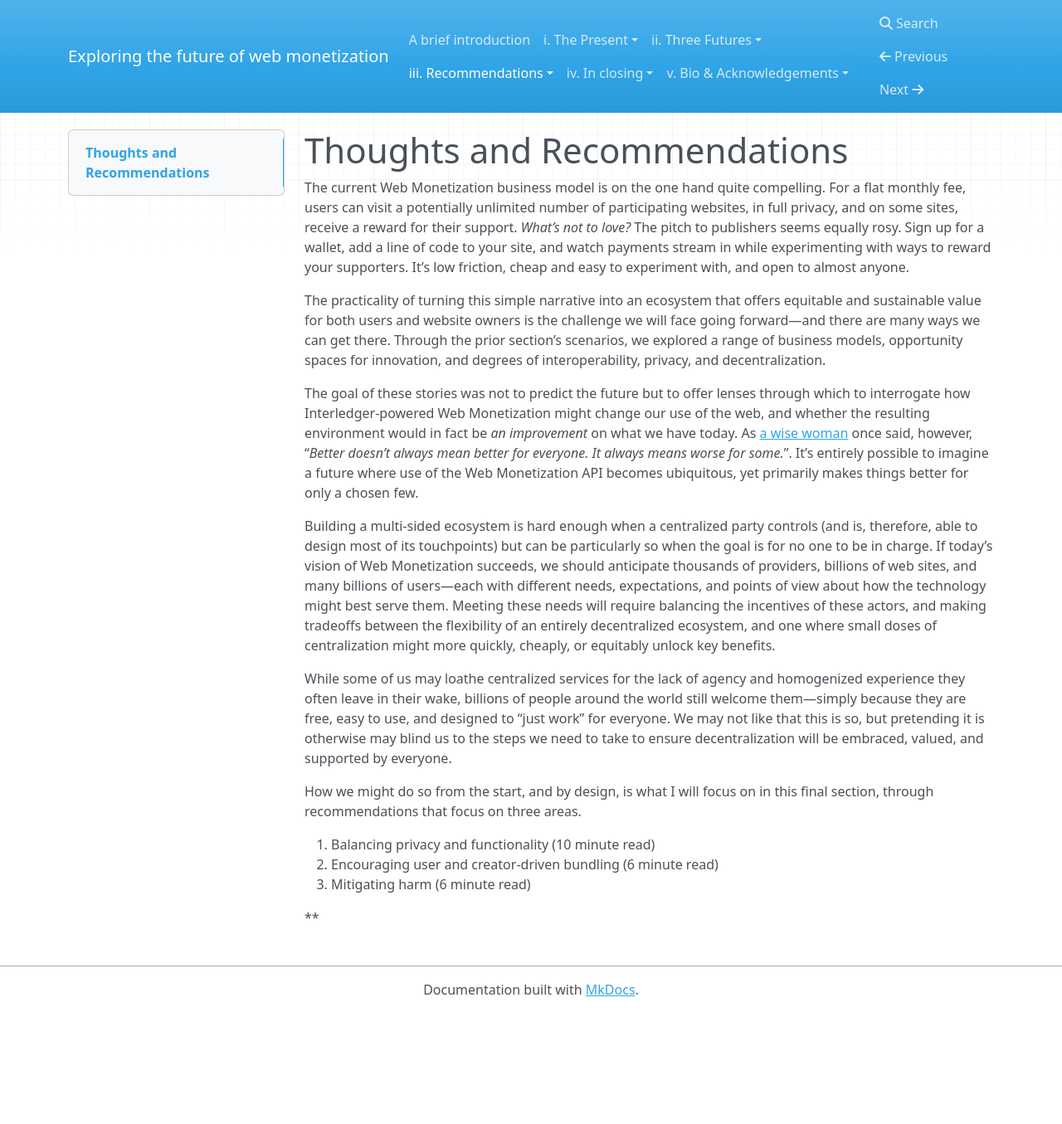
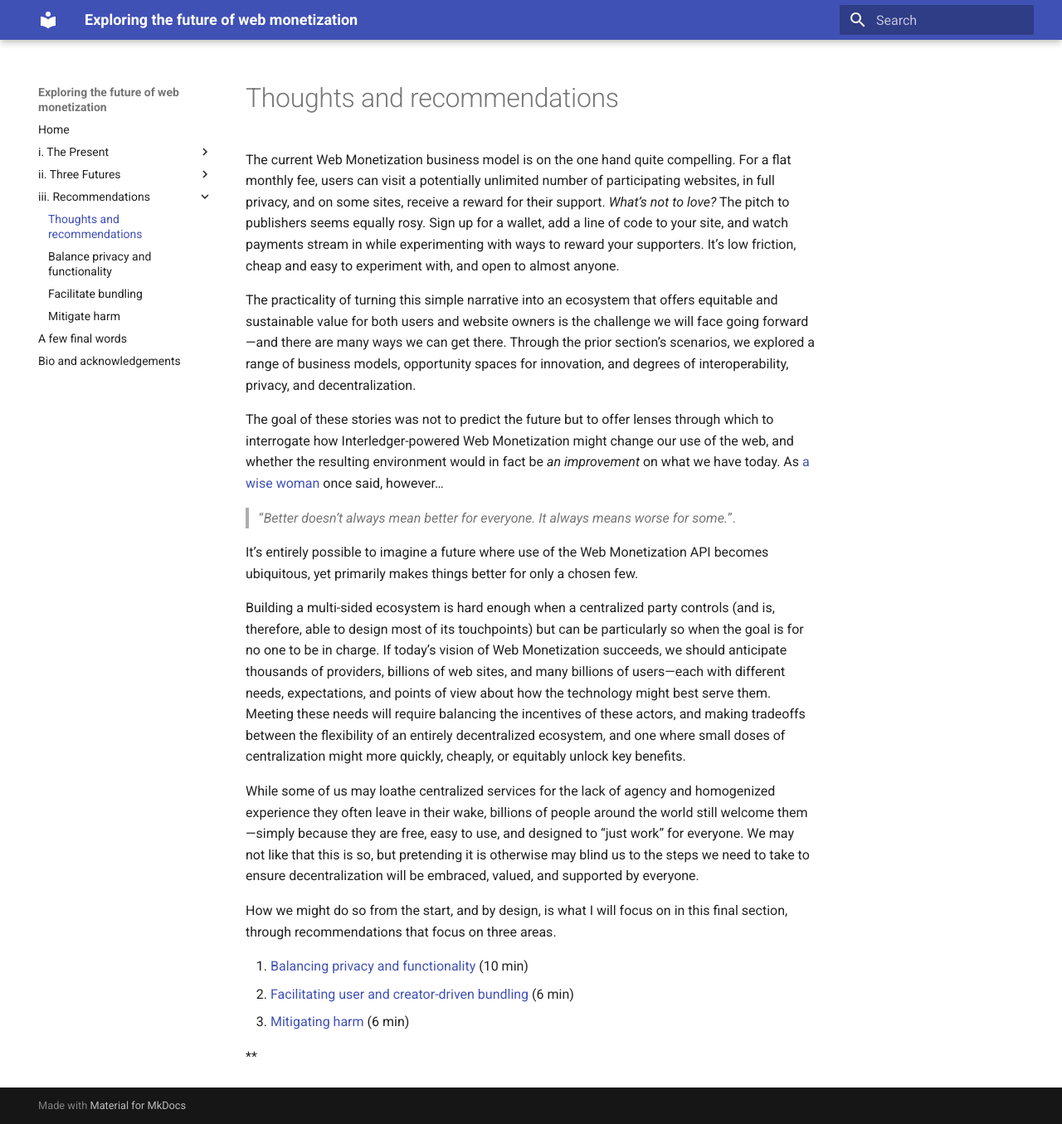
Before and after one commit to yiibu/web-monetization, an MkDocs documentation site: the page built from docs/recommendations/index.md, in a window 1280 px wide and 1355 px high. Shown: the whole window at 83% size. Built offline with MkDocs 1.6.1 and Material for MkDocs 9.7.7, drawn with Linux system fonts in a browser that asks for light colours; nearby versions of some CDN libraries.

Commit message:
Post TOC
TOC updates including renaming. May still move closing and acknowledgements out of folders.

```diff
--- a/docs/iii.  Recommendations/index.md
+++ b/docs/recommendations/index.md
@@ -1,10 +1,13 @@
-# Thoughts and Recommendations
+# Thoughts and recommendations
 
 The current Web Monetization business model is on the one hand quite compelling. For a flat monthly fee, users can visit a potentially unlimited number of participating websites, in full privacy, and on some sites, receive a reward for their support. _What’s not to love?_ The pitch to publishers seems equally rosy. Sign up for a wallet, add a line of code to your site, and watch payments stream in while experimenting with ways to reward your supporters. It’s low friction, cheap and easy to experiment with, and open to almost anyone.
 
 The practicality of turning this simple narrative into an ecosystem that offers equitable and sustainable value for both users and website owners is the challenge we will face going forward—and there are many ways we can get there. Through the prior section’s scenarios, we explored a range of business models, opportunity spaces for innovation, and degrees of interoperability, privacy, and decentralization.
 
-The goal of these stories was not to predict the future but to offer lenses through which to interrogate how Interledger-powered Web Monetization might change our use of the web, and whether the resulting environment would in fact be _an improvement_ on what we have today. As [a wise woman](https://www.sparknotes.com/lit/handmaid/quotes/character/the-commander/#:~:text=Better%20never%20means%20better%20for,who%20do%20not%20have%20power.) once said, however, “_Better doesn’t always mean better for everyone. It always means worse for some._”. It’s entirely possible to imagine a future where use of the Web Monetization API becomes ubiquitous, yet primarily makes things better for only a chosen few.
+The goal of these stories was not to predict the future but to offer lenses through which to interrogate how Interledger-powered Web Monetization might change our use of the web, and whether the resulting environment would in fact be _an improvement_ on what we have today. As [a wise woman](https://www.sparknotes.com/lit/handmaid/quotes/character/the-commander/#:~:text=Better%20never%20means%20better%20for,who%20do%20not%20have%20power.) once said, however…
+>“_Better doesn’t always mean better for everyone. It always means worse for some._”.
+
+It’s entirely possible to imagine a future where use of the Web Monetization API becomes ubiquitous, yet primarily makes things better for only a chosen few.
 
 Building a multi-sided ecosystem is hard enough when a centralized party controls (and is, therefore, able to design most of its touchpoints) but can be particularly so when the goal is for no one to be in charge. If today’s vision of Web Monetization succeeds, we should anticipate thousands of providers, billions of web sites, and many billions of users—each with different needs, expectations, and points of view about how the technology might best serve them. Meeting these needs will require balancing the incentives of these actors, and making tradeoffs between the flexibility of an entirely decentralized ecosystem, and one where small doses of centralization might more quickly, cheaply, or equitably unlock key benefits.
 
@@ -13,8 +16,8 @@ While some of us may loathe centralized services for the lack of agency and homo
 How we might do so from the start, and by design, is what I will focus on in this final section, through recommendations that focus on three areas.
 
 
-1. Balancing privacy and functionality  (10 minute read)
-2. Encouraging user and creator-driven bundling (6 minute read)
-3. Mitigating harm (6 minute read)
+1. [Balancing privacy and functionality](balance-privacy-and-functionality.md) (10 min)
+2. [Facilitating user and creator-driven bundling](facilitate-bundling.md) (6 min)
+3. [Mitigating harm](mitigate-harm.md) (6 min)
 
  **
--- a/mkdocs.yml
+++ b/mkdocs.yml
@@ -1,14 +1,36 @@
 site_name: Exploring the future of web monetization
+
 theme:
   name: material
   custom_dir: overrides
+
+
+
 google_analytics:
   - UA-58229362-4
   - auto
+
+nav:
+  - Home: index.md
+  - i. The Present:
+    - A technology in two parts: the-present/index.md
+    - What is the Interledger protocol?: the-present/what-is-the-interledger-protocol.md
+    - What is Web Monetization?: the-present/what-is-web-monetization.md
+  - ii. Three Futures:
+    - Three glimpses of the future: three-futures/index.md
+    - Reset the open web: three-futures/reset-the-open-web.md
+    - The bundled web: three-futures/the-bundled-web.md
+    - Not your parent's web: three-futures/not-your-parents-web.md
+  - iii. Recommendations:
+    - Thoughts and recommendations: recommendations/index.md
+    - Balance privacy and functionality: recommendations/balance-privacy-and-functionality.md
+    - Facilitate bundling: recommendations/facilitate-bundling.md
+    - Mitigate harm: recommendations/mitigate-harm.md
+  - A few final words: in-closing/index.md
+  - Bio and acknowledgements: bio-acknowledgements/index.md
+
+
+
 markdown_extensions:
   - admonition
   - pymdownx.tabbed
-theme:
-  features:
-    - toc.integrate
-    - navigation.instant
```
Also changed, not shown: docs/ii. Three Futures/index.md (deleted, +0 -20 lines), docs/index.md (+3 -3 lines), docs/the-present/index.md (renamed from docs/i. The Present/index.md, +1 -1 lines), docs/three-futures/index.md (added, +20 -0 lines), docs/bio-acknowledgements/index.md (renamed from docs/v. Bio & Acknowledgements/index.md), docs/in-closing/index.md (renamed from docs/iv. In closing/In closing.md), docs/recommendations/balance-privacy-and-functionality.md (renamed from docs/iii.  Recommendations/a. Balance privacy and functionality.md), docs/recommendations/facilitate-bundling.md (renamed from docs/iii.  Recommendations/b. Facilitate bundling.md), docs/recommendations/mitigate-harm.md (renamed from docs/iii.  Recommendations/c. Mitigate harm.md), docs/the-present/what-is-the-interledger-protocol.md (renamed from docs/i. The Present/a. What is the Interledger protocol?.md), docs/the-present/what-is-web-monetization.md (renamed from docs/i. The Present/b. What is Web Monetization?.md), docs/three-futures/not-your-parents-web.md (renamed from docs/ii. Three Futures/c. Not your parent's web.md), docs/three-futures/reset-the-open-web.md (renamed from docs/ii. Three Futures/a. Reset the open web.md), docs/three-futures/the-bundled-web.md (renamed from docs/ii. Three Futures/b. The bundled web.md).
